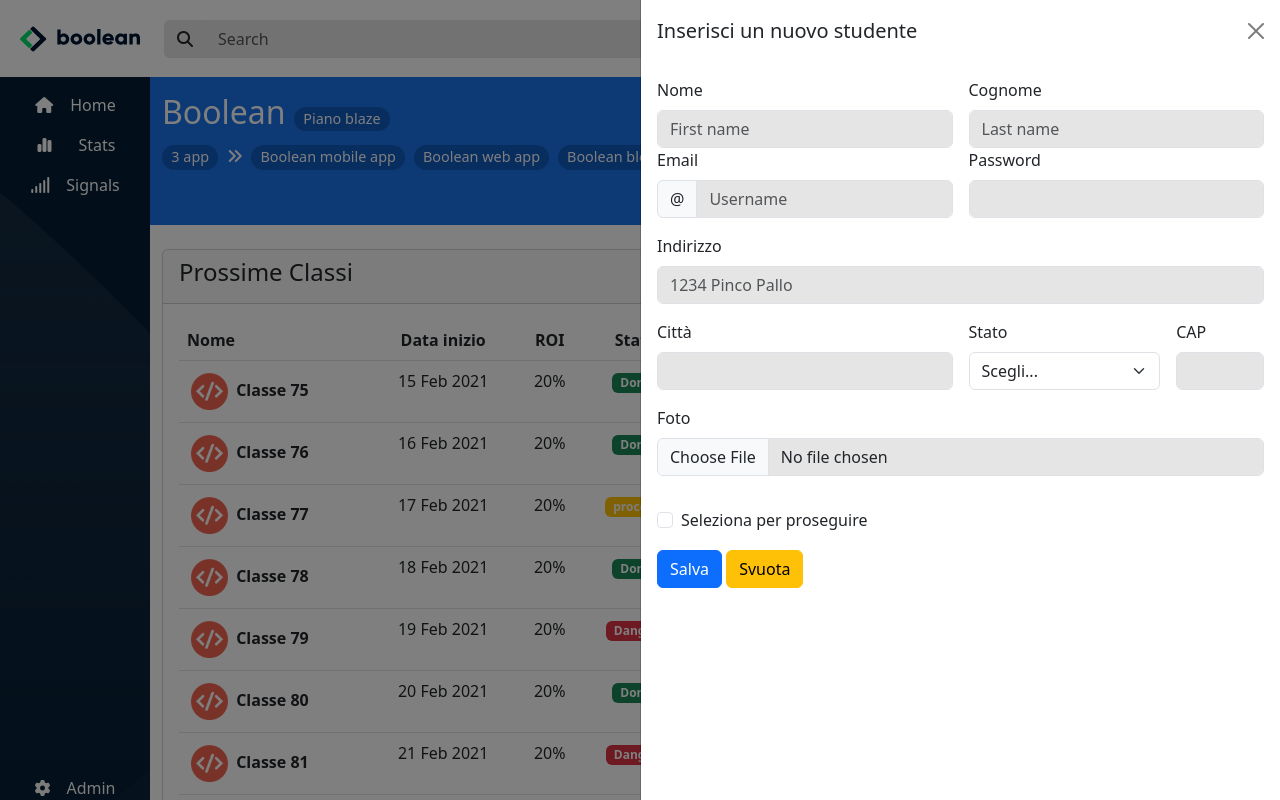
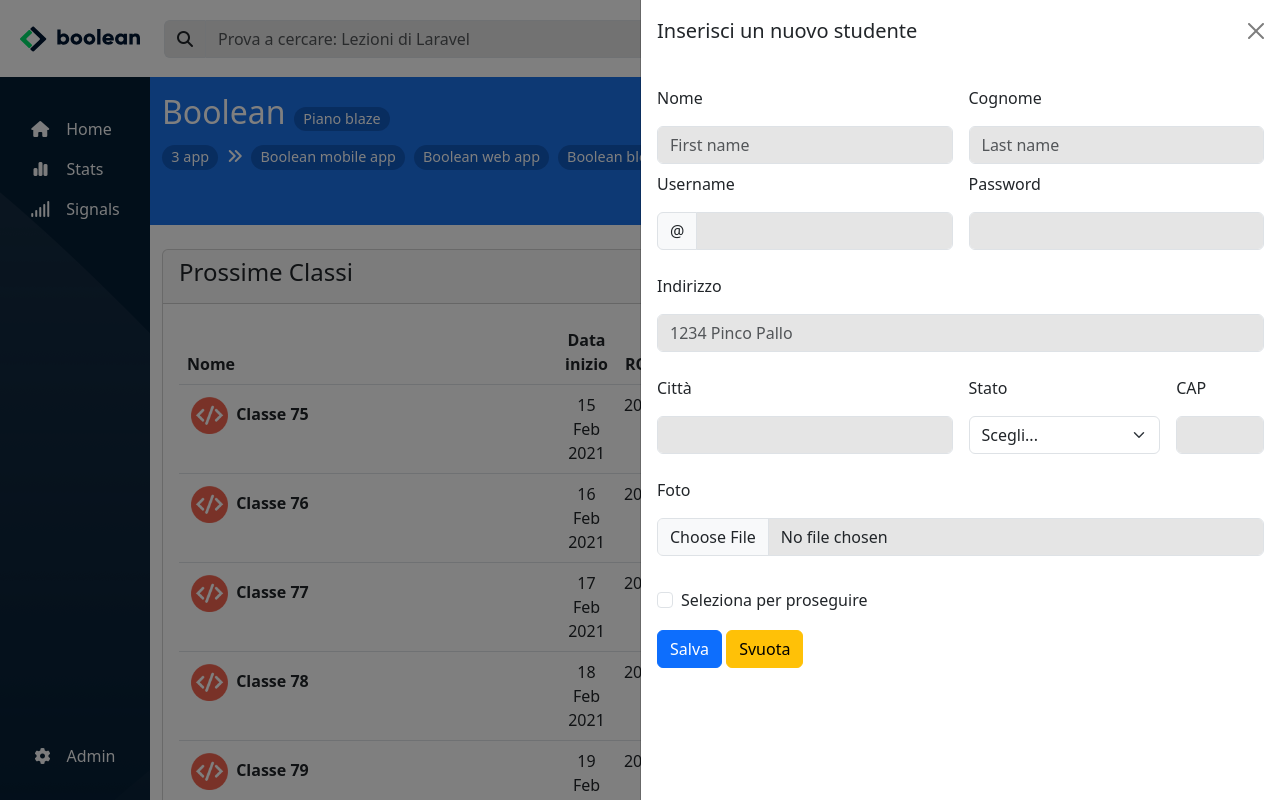
Before and after one commit to AndreaLinza/html-css-bootstrap-dashboard, a plain HTML site: page index.html in a window 1280 px wide. Both pictures are taken after a click on the button 1248 px from the left and 112 px from the top of the page. Drawn offline with nearby package versions, Linux system fonts and the light colour scheme.

Commit message:
revisiting offcanvas, table, aside

```diff
--- a/css/style.css
+++ b/css/style.css
@@ -116,14 +116,9 @@
 }
 
 
+
 .bg-img {
     background-image: url(../img/sidebar-bg.png);
-}
-
-.main-content-container {
-    flex-grow: 1;
-    overflow: auto;
-    display: flex;
 }
 
 .top-bar {
@@ -144,6 +139,11 @@
     background-color: rgba(16, 86, 184, 0.85);
 }
 
+aside .nav-hover .nav-link:hover{
+    background-color: #6C757D;
+    cursor: pointer;
+}
+
 
 
 
--- a/index.html
+++ b/index.html
@@ -39,8 +39,8 @@
                     <form class="d-flex flex-grow-1" role="search">
                         <button class="btn search-btn input-search-btn border-end-0 text-dark rounded-end-0"
                             type="submit"><i class="fa-solid fa-magnifying-glass"></i></button>
-                        <input class="form-control rounded-start-0 me-2" type="search" placeholder="Search"
-                            aria-label="Search">
+                        <input class="form-control rounded-start-0 me-2" type="search"
+                            placeholder="Prova a cercare: Lezioni di Laravel" aria-label="Search">
                     </form>
                     <!-- Icone di destra -->
                     <ul class="navbar-nav ms-auto mb-2 mb-lg-0 d-none d-lg-flex">
@@ -74,45 +74,49 @@
     </header>
 
 
-    <div class="flex-grow-1 overflow-auto d-flex">
+    <!-- <div class="flex-grow-1 overflow-auto d-flex"> -->
 
     <!----------------------- Sidebar ---------------------->
+
+
+    <!--------------- Main Centrale ------------------>
+    <main class="overflow-auto d-flex flex-grow-1">
+
         <aside
-            class="d-flex flex-column flex-shrink-0 overflow-auto position-fixed-left z-3 my-aside-bar bg-img bg-dark pt-2">
+            class="d-flex flex-column flex-shrink-0 flex-grow-1 position-fixed-left z-3 my-aside-bar bg-img bg-dark pt-2">
             <!-- Container  -->
-            <ul class="custom-nav nav-pills nav-flush flex-column mb-auto text-center">
+            <ul class="custom-nav nav-hover nav-pills nav-flush flex-column mt-4 text-center">
                 <li class="nav-item nav-item-active d-flex justify-content-center">
-                    <button type="button" class="btn btn-secondary rounded-0 nav-link d-flex text-white"
-                        aria-current="page" title="" data-bs-toggle="tooltip" data-bs-placement="right"
-                        data-bs-original-title="Home">
-                        <span class=""><i class="fa-solid fa-house" style="width: 20px; height: 20px;"></i></span>
-                        <span class="d-none d-lg-flex ps-3">Home</span>
+                    <a href="#" class="rounded-0 nav-link d-flex link-light" aria-current="page" title=""
+                        data-bs-toggle="tooltip" data-bs-placement="right" data-bs-original-title="Home">
+                        <span class="pe-lg-2"><i class="fa-solid fa-house"
+                                style="width: 20px; height: 20px;"></i></span>
+                        <span class="d-none d-lg-flex px-2">Home</span>
 
-                    </button>
+                    </a>
                 </li>
                 <li class="nav-item d-flex justify-content-center">
-                    <button type="button" class="btn btn-secondary rounded-0 nav-link d-flex text-white" title=""
-                        data-bs-toggle="tooltip" data-bs-placement="right" data-bs-original-title="Dashboard">
-                        <span class="d-lg-inline-block"><i class="fa-solid fa-chart-simple"
-                                style="width:20px; height: 20px;"></i></span>
-                        <span class="d-none d-lg-inline-block ps-4">Stats</span>
-                    </button>
+                    <a href="#" class="rounded-0 nav-link d-flex link-light" title="" data-bs-toggle="tooltip"
+                        data-bs-placement="right" data-bs-original-title="Dashboard">
+                        <span><i class="fa-solid fa-chart-simple" style="width:20px; height: 20px;"></i></span>
+                        <span class="d-none d-lg-inline-block px-3">Stats</span>
+                    </a>
                 </li>
                 <li class="nav-item d-flex justify-content-center">
-                    <button type="button" class="btn btn-secondary rounded-0 nav-link d-flex text-white" title=""
-                        data-bs-toggle="tooltip" data-bs-placement="right" data-bs-original-title="Orders">
+                    <a href="#" class="rounded-0 nav-link d-flex link-light" title="" data-bs-toggle="tooltip"
+                        data-bs-placement="right" data-bs-original-title="Orders">
                         <span class=""><i class="fa-solid fa-signal" style="width: 20px; height: 20px;"></i></span>
                         <span class="d-none d-lg-flex ps-3">Signals</span>
-                    </button>
+                    </a>
                 </li>
             </ul>
-            <div class="dropdown mt-auto mx-auto">
-                <button type="button"
-                    class="btn btn-secondary rounded-0 nav-link d-flex align-items-center justify-content-center link-light text-decoration-none"
+            <div class="dropdown custom-nav nav-hover py-4 mt-auto mx-auto">
+                <a href="#"
+                    class="rounded-0 nav-link d-flex align-items-center justify-content-center link-light text-decoration-none"
                     id="dropdownUser3" data-bs-toggle="dropdown" aria-expanded="false">
                     <span><i class="fa-solid fa-gear"></i></span>
                     <span class="d-none d-lg-flex ps-3">Admin</span>
-                </button>
+                </a>
                 <ul class="dropdown-menu text-small shadow" aria-labelledby="dropdownUser3">
                     <li><a class="dropdown-item" href="#">Nuovo Progetto...</a></li>
                     <li><a class="dropdown-item" href="#">Impostazioni</a></li>
@@ -125,10 +129,7 @@
             </div>
 
         </aside>
-
-        <!--------------- Main Centrale ------------------>
-        <main class="main-content-container flex-grow-1">
-            <div class="flex-grow-1">
+        <div class="overflow-auto flex-grow-1">
             <!------------ Sezione della barra superiore ------------------>
             <section class="top-bar ">
                 <div class="container-fluid text-white">
@@ -152,55 +153,58 @@
                                 </div>
                                 <!-- Body OffCanvas -->
                                 <div class="offcanvas-body">
-                                        <div class="row g-3">
+                                    <div class="row g-3 needs-validation">
                                         <div class="col">
-                                                <label for="inputText4" class="form-label">Nome</label>
+                                            <label for="validetionCustom01" class="form-label py-2">Nome</label>
                                             <input type="text" class="form-control" placeholder="First name"
-                                                    aria-label="First name" id="inputText3">
+                                                aria-label="First name" id="validetionCustom01">
                                         </div>
                                         <div class="col">
-                                                <label for="inputText4" class="form-label">Cognome</label>
+                                            <label for="validetionCustom02" class="form-label py-2">Cognome</label>
                                             <input type="text" class="form-control" placeholder="Last name"
-                                                    aria-label="Last name" id="inputText4">
+                                                aria-label="Last name" id="validetionCustom02">
                                         </div>
                                     </div>
-                                        <form class="row g-3">
+                                    <form class="row g-3 needs-validation">
                                         <div class="col-md-6">
-                                                <label for="inputEmail4" class="form-label">Email</label>
-                                                <label class="visually-hidden"
-                                                    for="autoSizingInputGroup">Username</label>
-                                                <div class="input-group">
-                                                    <div class="input-group-text">@</div>
-                                                    <input type="text" class="form-control" id="autoSizingInputGroup"
-                                                        placeholder="Username" id="inputUsername4">
+                                            <label for="validationCustomUsername" class="form-label py-2">Username</label>
+                                            <div class="input-group has-validation">
+                                                <span class="input-group-text" id="inputGroupPrepend">@</span>
+                                                <input type="text" class="form-control" id="validationCustomUsername"
+                                                    aria-describedby="inputGroupPrepend" required>
+                                                <div class="invalid-feedback">
+                                                    Please choose a username.
+                                                </div>
                                             </div>
                                         </div>
                                         <div class="col-md-6">
-                                                <label for="inputPassword4" class="form-label">Password</label>
+                                            <label for="inputPassword4" class="form-label py-2">Password</label>
                                             <input type="password" class="form-control" id="inputPassword4">
                                         </div>
                                         <div class="col-12">
-                                                <label for="inputAddress" class="form-label">Indirizzo</label>
+                                            <label for="inputAddress" class="form-label py-2">Indirizzo</label>
                                             <input type="text" class="form-control" id="inputAddress"
                                                 placeholder="1234 Pinco Pallo">
                                         </div>
                                         <div class="col-md-6">
-                                                <label for="inputCity" class="form-label">Città</label>
+                                            <label for="inputCity" class="form-label py-2">Città</label>
                                             <input type="text" class="form-control" id="inputCity">
                                         </div>
                                         <div class="col-md-4">
-                                                <label for="inputState" class="form-label">Stato</label>
+                                            <label for="inputState" class="form-label py-2">Stato</label>
                                             <select id="inputState" class="form-select">
                                                 <option selected>Scegli...</option>
-                                                    <option>...</option>
+                                                <option>Italia</option>
+                                                <option>Casa mia</option>
+                                                <option>Casa tua</option>
                                             </select>
                                         </div>
                                         <div class="col-md-2">
-                                                <label for="inputZip" class="form-label">CAP</label>
+                                            <label for="inputZip" class="form-label py-2">CAP</label>
                                             <input type="text" class="form-control" id="inputZip">
                                         </div>
                                         <div class="col-12 mb-3">
-                                                <label for="formFile" class="form-label">Foto</label>
+                                            <label for="formFile" class="form-label py-2">Foto</label>
                                             <input class="form-control" type="file" id="formFile">
                                         </div>
                                         <div class="col-12">
@@ -234,8 +238,7 @@
                                 <span class="badge rounded-pill my-text-bg-primary d-none d-lg-inline-block">Boolean
                                     web
                                     app</span>
-                                    <span
-                                        class="badge rounded-pill my-text-bg-primary d-none d-lg-inline-block ">Boolean
+                                <span class="badge rounded-pill my-text-bg-primary d-none d-lg-inline-block ">Boolean
                                     blog
                                     app</span>
                             </h2>
@@ -265,13 +268,13 @@
                                 </div>
                                 <div class="card-body">
                                     <table class="table table-hover text-center">
-                                            <thead>
+                                        <thead class="ms-auto">
                                             <tr>
-                                                    <th class="text-start" scope="col">Nome</th>
+                                                <th class="text-start" style="width: 60%;" scope="col">Nome</th>
                                                 <th class="d-none d-md-table-cell" scope="col">Data inizio</th>
                                                 <th class="d-none d-md-table-cell" scope="col">ROI</th>
                                                 <th scope="col">Stato</th>
-                                                    <th scope="col">Azioni</th>
+                                                <th class="" scope="col">Azioni</th>
                                             </tr>
                                         </thead>
                                         <tbody>
@@ -286,8 +289,7 @@
                                                 <td class="d-none d-md-table-cell">20%</td>
                                                 <td><span class="badge text-bg-success">Done</span></td>
                                                 <td>
-                                                        <div class="btn-group me-2" role="group"
-                                                            aria-label="Second group">
+                                                    <div class="btn-group me-2" role="group" aria-label="Second group">
                                                         <button type="button" class="btn btn-list rounded"><i
                                                                 class="fa-solid fa-pen"></i></button>
                                                         <button type="button" class="btn btn-list rounded"><i
@@ -306,8 +308,7 @@
                                                 <td class="d-none d-md-table-cell">20%</td>
                                                 <td><span class="badge text-bg-success">Done</span></td>
                                                 <td>
-                                                        <div class="btn-group me-2" role="group"
-                                                            aria-label="Second group">
+                                                    <div class="btn-group me-2" role="group" aria-label="Second group">
                                                         <button type="button" class="btn btn-list rounded"><i
                                                                 class="fa-solid fa-pen"></i></button>
                                                         <button type="button" class="btn btn-list rounded"><i
@@ -327,8 +328,7 @@
                                                 <td><span class="badge text-bg-warning text-light">process</span>
                                                 </td>
                                                 <td>
-                                                        <div class="btn-group me-2" role="group"
-                                                            aria-label="Second group">
+                                                    <div class="btn-group me-2" role="group" aria-label="Second group">
                                                         <button type="button" class="btn btn-list rounded"><i
                                                                 class="fa-solid fa-pen"></i></button>
                                                         <button type="button" class="btn btn-list rounded"><i
@@ -347,8 +347,7 @@
                                                 <td class="d-none d-md-table-cell">20%</td>
                                                 <td><span class="badge text-bg-success">Done</span></td>
                                                 <td>
-                                                        <div class="btn-group me-2" role="group"
-                                                            aria-label="Second group">
+                                                    <div class="btn-group me-2" role="group" aria-label="Second group">
                                                         <button type="button" class="btn btn-list rounded"><i
                                                                 class="fa-solid fa-pen"></i></button>
                                                         <button type="button" class="btn btn-list rounded"><i
@@ -367,8 +366,7 @@
                                                 <td class="d-none d-md-table-cell">20%</td>
                                                 <td><span class="badge text-bg-danger">Danger</span></td>
                                                 <td>
-                                                        <div class="btn-group me-2" role="group"
-                                                            aria-label="Second group">
+                                                    <div class="btn-group me-2" role="group" aria-label="Second group">
                                                         <button type="button" class="btn btn-list rounded"><i
                                                                 class="fa-solid fa-pen"></i></button>
                                                         <button type="button" class="btn btn-list rounded"><i
@@ -387,8 +385,7 @@
                                                 <td class="d-none d-md-table-cell">20%</td>
                                                 <td><span class="badge text-bg-success">Done</span></td>
                                                 <td>
-                                                        <div class="btn-group me-2" role="group"
-                                                            aria-label="Second group">
+                                                    <div class="btn-group me-2" role="group" aria-label="Second group">
                                                         <button type="button" class="btn btn-list rounded"><i
                                                                 class="fa-solid fa-pen"></i></button>
                                                         <button type="button" class="btn btn-list rounded"><i
@@ -407,8 +404,7 @@
                                                 <td class="d-none d-md-table-cell">20%</td>
                                                 <td><span class="badge text-bg-danger">Danger</span></td>
                                                 <td>
-                                                        <div class="btn-group me-2" role="group"
-                                                            aria-label="Second group">
+                                                    <div class="btn-group me-2" role="group" aria-label="Second group">
                                                         <button type="button" class="btn btn-list rounded"><i
                                                                 class="fa-solid fa-pen"></i></button>
                                                         <button type="button" class="btn btn-list rounded"><i
@@ -427,8 +423,7 @@
                                                 <td class="d-none d-md-table-cell">20%</td>
                                                 <td><span class="badge text-bg-success">Done</span></td>
                                                 <td>
-                                                        <div class="btn-group me-2" role="group"
-                                                            aria-label="Second group">
+                                                    <div class="btn-group me-2" role="group" aria-label="Second group">
                                                         <button type="button" class="btn btn-list rounded"><i
                                                                 class="fa-solid fa-pen"></i></button>
                                                         <button type="button" class="btn btn-list rounded"><i
@@ -468,7 +463,8 @@
                                                 <button class="accordion-button collapsed" type="button"
                                                     data-bs-toggle="collapse" data-bs-target="#flush-collapseTwo"
                                                     aria-expanded="false" aria-controls="flush-collapseTwo">
-                                                        <strong>Come posso accedere alle informazioni del mio account</strong>
+                                                    <strong>Come posso accedere alle informazioni del mio
+                                                        account</strong>
                                                 </button>
                                             </h2>
                                             <div id="flush-collapseTwo" class="accordion-collapse collapse"
@@ -528,9 +524,10 @@
                             <!-- Card Grafic -->
                             <div class="card mb-3">
                                 <div class="card-body">
+                                    <div class="border rounded">
                                         <img src="./img/stats.jpeg" alt="statisiche" class="w-100">
-                                        <h5>Utenti attivi</h5>
-                                        <p>Lista utenti in piattaforma nell'ultimo mese</p>
+                                        <h5 class="px-3">Utenti attivi</h5>
+                                        <p class="px-3">Lista utenti in piattaforma nell'ultimo mese</p>
                                         <ul class="list-group list-group-flush">
                                             <li class="list-group-item">Gennaio: 1200</li>
                                             <li class="list-group-item">Febbraio: 800</li>
@@ -538,6 +535,7 @@
                                             <li class="list-group-item"><a href="#">Visualizza report approfondito</a>
                                             </li>
                                         </ul>
+                                    </div>
                                 </div>
                             </div>
                         </div>
@@ -552,7 +550,7 @@
 
     </main>
 
-    </div>
+    <!-- </div> -->
 
 
 
```
Lines whose indentation alone changed are shown as unchanged.
